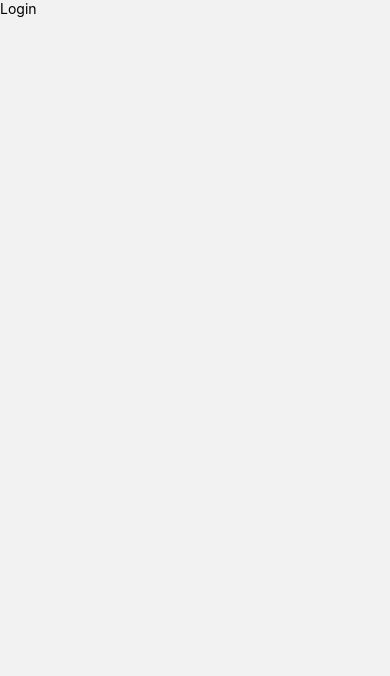
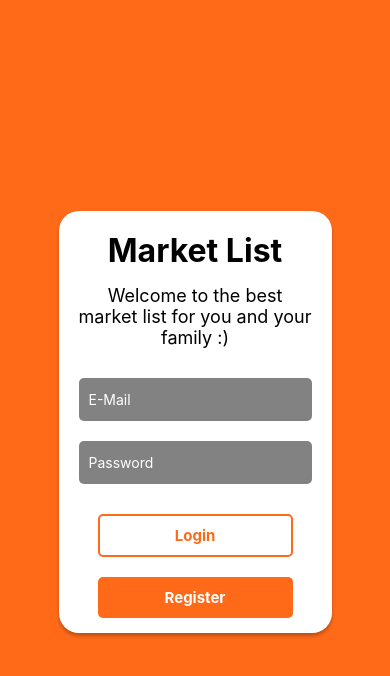
Before and after one commit to BerPGR/help-me, a React Native app: screen /Login in a window 390 px wide. Shown: the top 676 px of the page. Built offline with nearby package versions, Linux system fonts and the light colour scheme.

Commit message:
Added Register view and styled Login page

```diff
--- a/App.js
+++ b/App.js
@@ -2,6 +2,7 @@ import { NavigationContainer } from "@react-navigation/native";
 import { createNativeStackNavigator } from "@react-navigation/native-stack";
 import Home from "./source/views/Home";
 import Login from "./source/views/Login";
+import Register from "./source/views/Register";
 
 const Stack = createNativeStackNavigator()
 
@@ -10,6 +11,7 @@ export default function App() {
     <NavigationContainer>
       <Stack.Navigator screenOptions={{headerShown: false}}>
         <Stack.Screen name="Login" component={Login}/>
+        <Stack.Screen name="Register" component={Register}/>
         <Stack.Screen name="Home" component={Home}/>
       </Stack.Navigator>
     </NavigationContainer>
--- /dev/null
+++ b/source/colors/colors.js
@@ -0,0 +1,12 @@
+const colors = {
+    white: '#fff',
+    black: '#000',
+    gray: '#828282',
+    lightBlue: '#03e8fc',
+    orange: '#ff6a19',
+    green: '#00e32d',
+    purple: '#ec17ff',
+    yellow: '#e5ff00'
+}
+
+export default colors
--- a/source/views/Login.js
+++ b/source/views/Login.js
@@ -1,14 +1,131 @@
-import { StyleSheet, Text, View } from 'react-native'
-import React from 'react'
+import { Dimensions, KeyboardAvoidingView, StyleSheet, Text, TextInput, TouchableOpacity, View } from 'react-native'
+import React, { useState } from 'react'
+import colors from '../colors/colors'
+import firebase from '../../firebaseConfig'
 
-const Login = () => {
+const height = Dimensions.get('window').height
+const width = Dimensions.get('window').width
+
+const Login = ({navigation}) => {
+
+	const [email, setEmail] = useState('')
+	const [password, setPassword] = useState('')
+
+	const handleLogin = () => {
+
+	}
+
   return (
-    <View>
-      <Text>Login</Text>
-    </View>
+    <KeyboardAvoidingView behavior='padding' style={styles.container}>
+      <View style={styles.loginWrapper}>
+        <Text style={styles.headerTitle}>Market List</Text>
+				<Text style={styles.text}>Welcome to the best market list for you and your family :)</Text>
+
+				<TextInput
+					style={styles.input}
+					placeholder='E-Mail'
+					placeholderTextColor={colors.white}
+					value={email}
+					onChangeText={(email) => setEmail(email)}
+				/>
+
+				<TextInput
+					style={[styles.input, {marginTop: 20}]}
+					placeholder='Password'
+					placeholderTextColor={colors.white}
+					value={password}
+					onChangeText={(password) => setPassword(password)}
+					secureTextEntry
+				/>
+
+				<TouchableOpacity onPress={handleLogin} style={styles.loginButton}>
+					<Text style={styles.loginText}>Login</Text>
+				</TouchableOpacity>
+				<TouchableOpacity onPress={() => navigation.navigate('Register')} style={styles.registerButton}>
+					<Text style={styles.registerText}>Register</Text>
+				</TouchableOpacity>
+      </View>
+    </KeyboardAvoidingView>
   )
 }
 
 export default Login
 
-const styles = StyleSheet.create({})
+const styles = StyleSheet.create({
+    container: {
+        flex: 1,
+        alignItems: 'center',
+        justifyContent: 'center',
+        backgroundColor: colors.orange
+    },
+
+    loginWrapper: {
+        backgroundColor: colors.white,
+        width: width * 0.7,
+        height: height * 0.5,
+        shadowColor: "#000",
+        shadowOffset: {
+          width: 0,
+          height: 3,
+        },
+        shadowOpacity: 0.25,
+        shadowRadius: 3.84,
+        elevation: 5,
+        borderRadius: 20,
+        alignItems: 'center',
+        padding: 20
+    },
+
+    headerTitle: {
+        fontSize: 32,
+        fontWeight: 'bold'
+    },
+
+		text: {
+			marginTop: 15,
+			textAlign: 'center',
+			fontSize: 18
+		},
+
+		input: {
+			marginTop: 30,
+			backgroundColor: colors.gray,
+			width: '100%',
+			paddingVertical: 13,
+			paddingLeft: 10,
+			borderRadius: 5,
+			color: colors.white
+		},
+
+		loginButton: {
+			alignItems: 'center',
+			marginTop: 30,
+			paddingVertical: 10,
+			width: width * 0.5,
+			borderRadius: 5,
+			borderWidth: 2,
+			borderColor: colors.orange
+		},
+
+		loginText: {
+			fontSize: 15,
+			fontWeight: 'bold',
+			color: colors.orange
+		},
+
+		registerButton: {
+			alignItems: 'center',
+			marginTop: 20,
+			borderRadius: 5,
+			backgroundColor: colors.orange,
+			paddingVertical: 11,
+			width: width * 0.5,
+		},
+
+		registerText: {
+			fontSize: 15,
+			fontWeight: 'bold',
+			color: colors.white
+		}
+
+})
--- /dev/null
+++ b/source/views/Register.js
@@ -0,0 +1,14 @@
+import { StyleSheet, Text, View } from 'react-native'
+import React from 'react'
+
+const Register = () => {
+  return (
+    <View>
+      <Text>Register</Text>
+    </View>
+  )
+}
+
+export default Register
+
+const styles = StyleSheet.create({})
```
